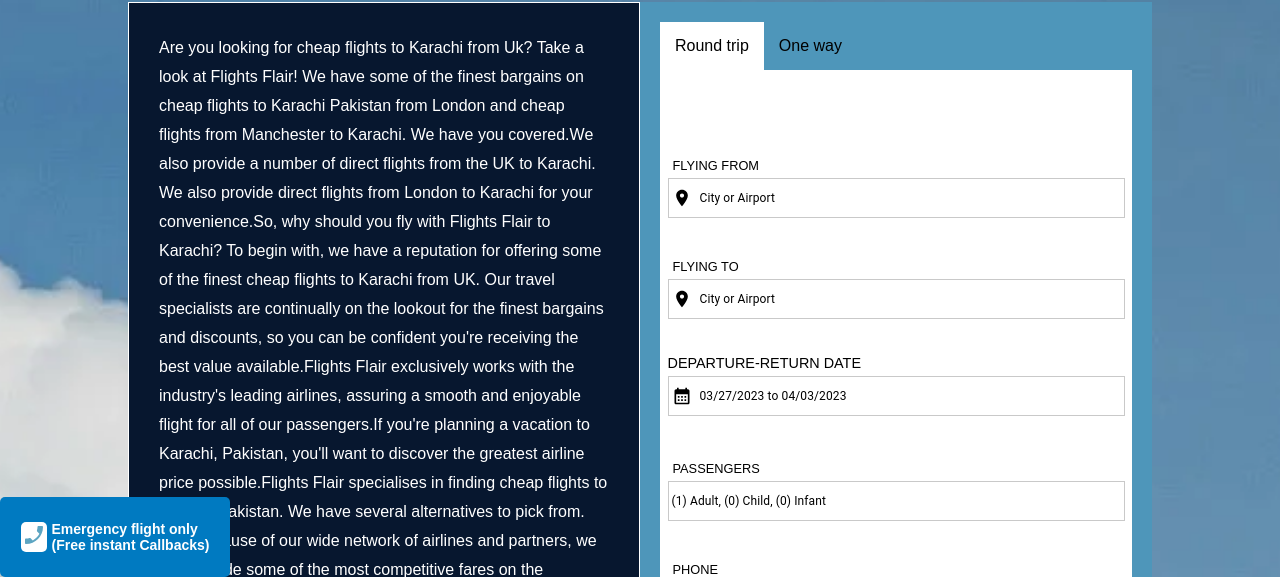
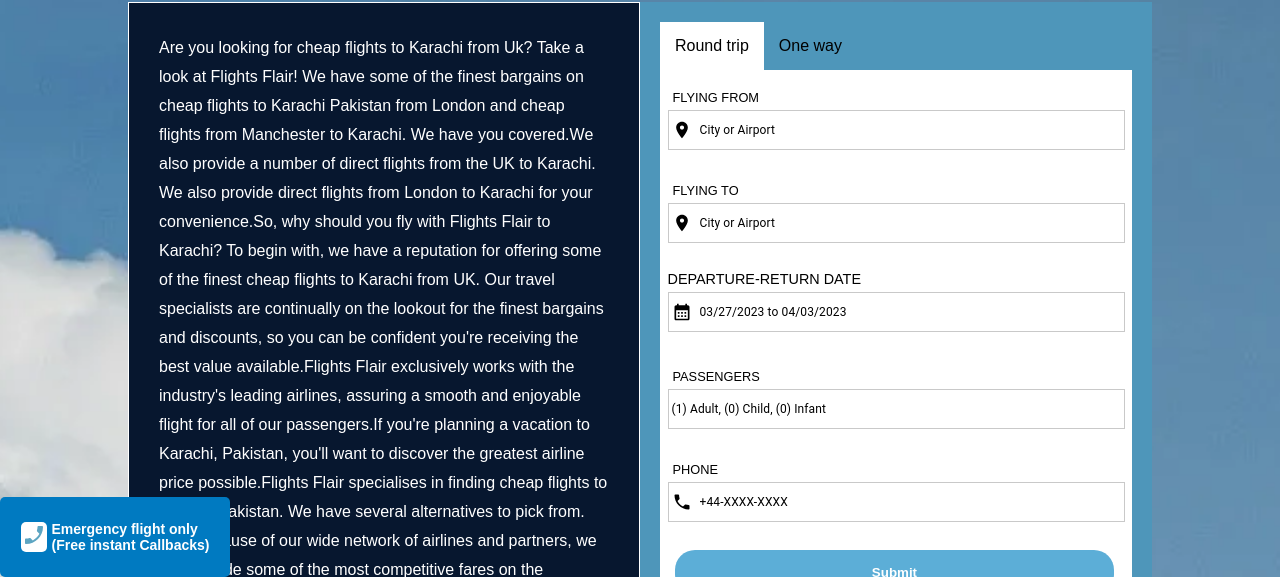
Before and after one commit to Afzal00786/flights-flair, a React (Create React App) app: page /cheapflightstokarachi in a window 1280 px wide. Shown: the part 223-800 px from the top of the page. Built offline with nearby package versions, Linux system fonts and the light colour scheme.

Commit message:
trip_bug

```diff
--- a/src/components/TripForm/form.css
+++ b/src/components/TripForm/form.css
@@ -7,6 +7,15 @@
 .fieldsContainer {
   width: 93%;
   height: 158vh;
+}
+.trip_form_header_text {
+  display: flex;
+  justify-content: center;
+  color: white;
+  font-weight: 700;
+  font-size: 35px;
+  background-color: rgb(0, 122, 193, 0.9);
+  padding-top: 20px;
 }
 .container {
   border: 0.1rem solid #c9c9c9;
@@ -212,7 +221,6 @@
     font-weight: 100;
     width: 100%;
   }
-
 }
 
 @media screen and (width<350px) {
@@ -231,7 +239,6 @@
     font-weight: 100;
     width: 100%;
   }
-
 }
 @media screen and (width<901px) {
   .date_field {
@@ -245,7 +252,6 @@
     font-weight: 100;
     width: 100%;
   }
-
 }
 @media screen and (width<600px) {
   .date_field {
@@ -258,7 +264,6 @@
     font-size: 0.7rem;
     margin-bottom: 15px;
   }
-
 
   .mainPassengers {
     margin-top: 20px;
@@ -283,7 +288,6 @@
     font-weight: 100;
     width: 100%;
     height: 30px;
-
   }
   .book_now_mainPassenger {
     background-color: white;
@@ -306,7 +310,7 @@
 }
 
 /* Firefox */
-/* input[type="number"] {
+/* input[type=number] {
   -moz-appearance: textfield;
 } */
 
@@ -323,7 +327,6 @@
   display: flex;
   flex-direction: column;
 }
-
 
 .dropdown {
   background-color: white;
@@ -347,7 +350,6 @@
   border: none;
 }
 
-
 .dropdown-row {
   color: black;
   cursor: pointer;
@@ -368,7 +370,6 @@
 }
 .error {
   color: red;
-
 }
 .styling_error {
   color: red;
--- a/src/components/TripForm/index.jsx
+++ b/src/components/TripForm/index.jsx
@@ -62,7 +62,10 @@
   const [validationFrom, setValidationFrom] = useState(false);
   const [validationDate, setValidationDate] = useState(false);
   const [validationPhone, setValidationPhone] = useState(false);
+  const form = useRef();
+  const refOne = useRef(null);
   const sendEmail = (e) => {
+    console.log(form.current, "form.current");
     e.preventDefault();
     if (value === "") {
       setValidationTo(true);
@@ -98,10 +101,10 @@
       }, 8000);
       emailjs
         .sendForm(
-          "service_xls7aht",
-          "template_snswcdq",
+          "service_524jcfc",
+          "template_c17sh2l",
           form.current,
-          "7m6bYCmtfGWWA8CtZ"
+          "L8E3OR3Pt0z9SXHOS"
         )
         .then(
           (result) => {
@@ -113,8 +116,7 @@
         );
     }
   };
-  const form = useRef();
-  const refOne = useRef(null);
+
   const handlePhone = (e) => {
     setPhoneNo(e.target.value);
   };
@@ -248,19 +250,9 @@
         )}
 
         <div className={styling ? "form_bookNow_wrapper" : ""}>
-          <div
-            style={{
-              display: "flex",
-              justifyContent: "center",
-              color: "white",
-              fontWeight: 700,
-              fontSize: 35,
-              backgroundColor: styling ? "" : "rgb(0, 122, 193,0.9)",
-              paddingTop: 20,
-            }}
-          >
-            Book Your Flight
-          </div>
+          {!styling && (
+            <div className="trip_form_header_text">Book Your Flight</div>
+          )}
           <form style={{ display: "flex" }} ref={form} onSubmit={sendEmail}>
             <Grid
               container
@@ -272,7 +264,6 @@
                 backgroundColor: styling ? "" : "rgb(0, 122, 193,0.9)",
                 alignItems: "center",
                 width: "100%",
-                // justifyContent: "center",
                 paddingBottom: 15,
                 paddingTop: 15,
                 paddingLeft: 5,
@@ -283,7 +274,6 @@
                 item
                 style={{
                   marginBottom: 8,
-                  marginTop: 8,
                   marginRight: 2.5,
                   marginLeft: 2.5,
                   height: 85,
@@ -299,7 +289,7 @@
                   <Input
                     className={styling ? "bookNowContainer" : "container"}
                     style={{
-                      color: styling ? "white" : "black",
+                      color: "black",
                       fontSize: 12,
                     }}
                     name="name"
@@ -363,10 +353,8 @@
                 item
                 style={{
                   marginBottom: 8,
-                  marginTop: 8,
                   marginRight: 2.5,
                   marginLeft: 2.5,
-                  // backgroundColor: "red",
                   height: 85,
                 }}
                 md={styling ? 12 : 2.1}
@@ -379,7 +367,7 @@
 
                 <Input
                   className={styling ? "bookNowContainer" : "container"}
-                  style={{ color: styling ? "white" : "black", fontSize: 12 }}
+                  style={{ color: "black", fontSize: 12 }}
                   name="text1"
                   type="text"
                   value={valueTo.split(",")[0]}
@@ -438,7 +426,6 @@
               <Grid
                 style={{
                   marginBottom: 8,
-                  marginTop: 8,
                   marginRight: 2.5,
                   marginLeft: 2.5,
                   height: 85,
@@ -461,7 +448,6 @@
               <Grid
                 style={{
                   marginBottom: 8,
-                  marginTop: 8,
                   marginRight: 2.5,
                   marginLeft: 2.5,
                   height: 85,
@@ -470,7 +456,6 @@
                 md={styling ? 12 : 2.1}
                 sm={3.7}
                 xs={11.9}
-                // style={{ marginLeft: 10 }}
               >
                 <legend className={styling ? "main" : "main_text"}>
                   PASSENGERS
@@ -483,7 +468,6 @@
                     autoComplete="off"
                     style={{
                       color: "black",
-                      backgroundColor: "white",
                       fontSize: 12,
                       width: "100%",
                     }}
@@ -578,7 +562,6 @@
               <Grid
                 style={{
                   marginBottom: 8,
-                  marginTop: 8,
                   marginRight: 2.5,
                   marginLeft: 2.5,
                   height: 85,
```
